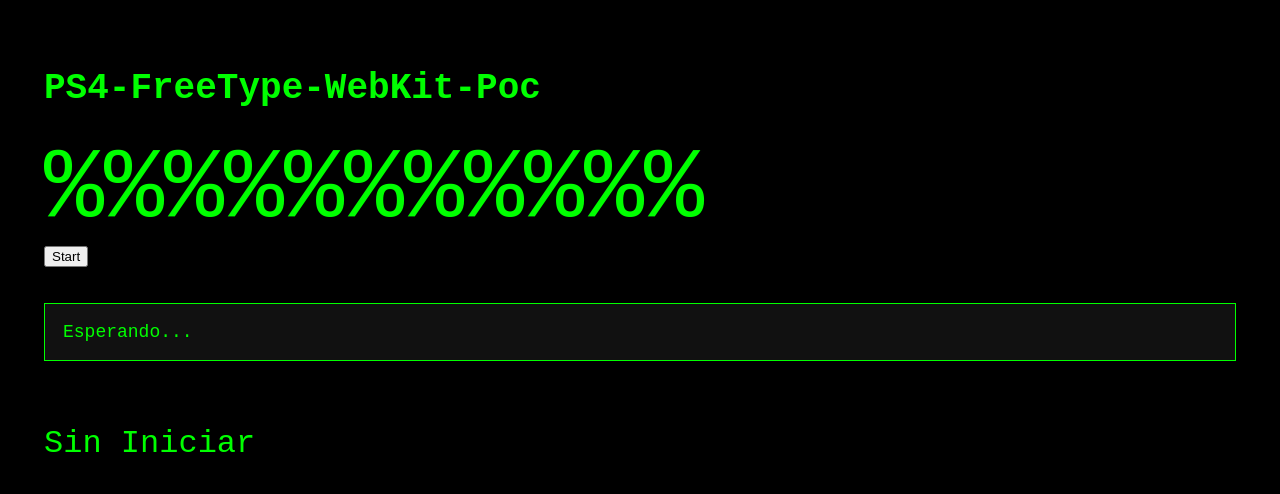
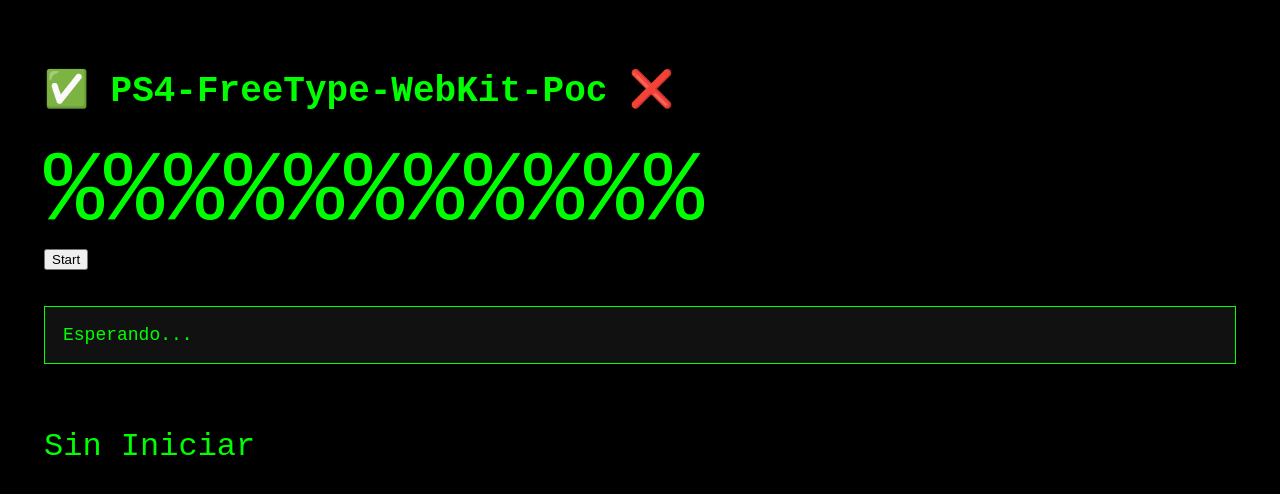
Before and after one commit to fardyhardy822-sys/FreeType-Poc, a plain HTML site: page index.html in a window 1280 px wide. Drawn offline with Linux system fonts and the light colour scheme.

Commit message:
Update index.html
	/* ✅❌ por lo de la IA en PS no deberian de verse*/

```diff
--- a/index.html
+++ b/index.html
@@ -5,6 +5,7 @@
   <title>PoC CVE-2025-27363</title>
   <style>
 	/* Solo por las bromas, fondo negro y texto verde XD*/
+	/* ✅❌ por lo de la IA en PS no deberian de verse*/
     body {
       font-family: monospace;
       background: #000;
@@ -36,7 +37,7 @@
   </style>
 </head>
 <body>
-  <h1>PS4-FreeType-WebKit-Poc</h1>
+  <h1>✅ PS4-FreeType-WebKit-Poc ❌</h1>
   <div class="glyph-test" id="glyph">%%%%%%%%%%%</div>
   <button onclick="startPoC()">Start</button>
   <div class="log" id="log">Esperando...</div>
```
